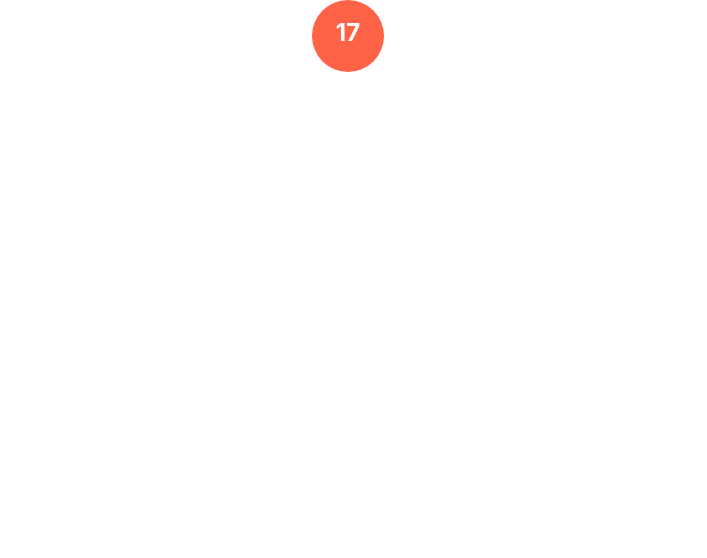
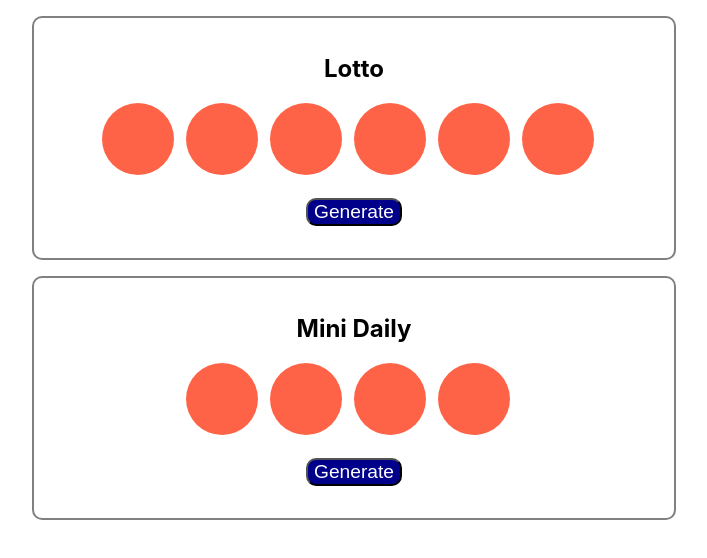
Before and after one commit to brettmadrid/scorekeeper, a React (Create React App) app: page / in a window 1280 px wide. Shown: the top 558 px of the page, without its empty margins (286-993 px from the left). Built offline with nearby package versions, Linux system fonts and the light colour scheme.

Commit message:
Completed lottery project

```diff
--- a/src/App.js
+++ b/src/App.js
@@ -1,11 +1,12 @@
-import Ball from './Ball';
+import Lottery from './Lottery';
 
 function App() {
   return (
     <div className='App'>
       {/* <Scorekeeper /> */}
       {/* <IconList /> */}
-      <Ball num={17} />
+      <Lottery />
+      <Lottery title='Mini Daily' maxBalls={4} maxNum={10} />
     </div>
   );
 }
--- /dev/null
+++ b/src/Lottery.css
@@ -0,0 +1,16 @@
+.Lottery {
+  border: solid 2px grey;
+  padding: 1em 0 2em 0;
+  text-align: center;
+  margin: 1em auto auto;
+  border-radius: 10px;
+  width: 40em;
+}
+
+.Lottery button {
+  background-color: darkblue;
+  color: white;
+  font-size: 120%;
+  border-radius: 10px;
+  margin-top: 1em;
+}
--- a/src/Lottery.js
+++ b/src/Lottery.js
@@ -1,46 +1,45 @@
 import React, { Component } from 'react';
+import Ball from './Ball';
+import './Lottery.css';
 
 class Lottery extends Component {
+  static defaultProps = {
+    title: 'Lotto',
+    maxBalls: 6,
+    maxNum: 40,
+  };
   constructor(props) {
     super(props);
-
     this.state = {
-      nums: [],
+      nums: Array.from({ length: this.props.maxBalls }),
     };
   }
 
-  spin4 = () => {
-    let arr4 = [];
-    for (let i = 0; i < 4; i++) {
-      arr4.push(Math.floor(Math.random() * 10));
-    }
-    return arr4;
+  generate = () => {
+    this.setState(curState => ({
+      nums: curState.nums.map(
+        n => Math.floor(Math.random() * this.props.maxNum) + 1,
+      ),
+    }));
   };
 
-  spin6 = () => {
-    let arr6 = [];
-    for (let i = 0; i < 6; i++) {
-      arr6.push(Math.floor(Math.random() * 40));
-    }
-    return arr6;
+  handleClick = () => {
+    this.generate();
   };
-
-  generate = () => {};
 
   render() {
     return (
-      <div>
+      <section className='Lottery'>
         <h1>{this.props.title}</h1>
-        <button onClick={this.generate}>Generate</button>
-      </div>
+        <div>
+          {this.state.nums.map(n => (
+            <Ball num={n} />
+          ))}
+        </div>
+        <button onClick={this.handleClick}>Generate</button>
+      </section>
     );
   }
 }
 
-Lottery.defaultProps = {
-  title: 'Lotto 6',
-  numBalls: 6,
-  maxNum: 40,
-};
-
 export default Lottery;
```
